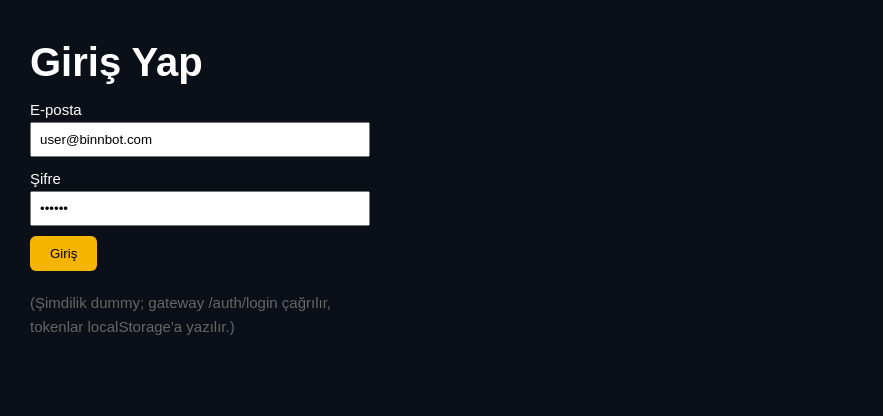
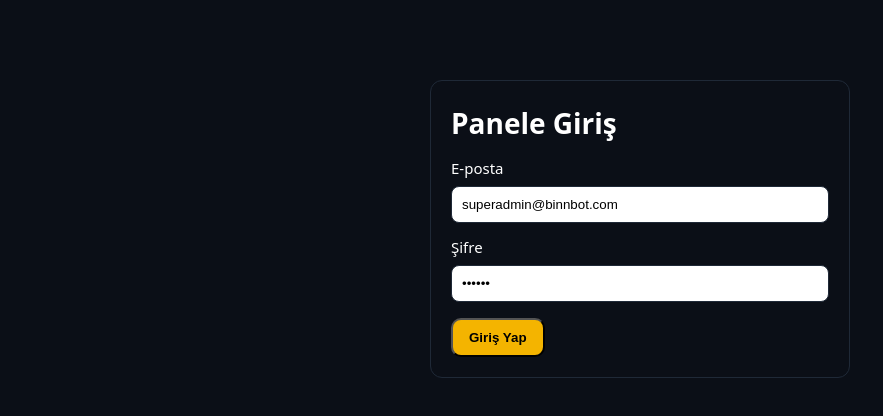
Before and after one commit to itnoyabilisim-commits/BINNBOT, a Next.js app in the folder apps/web/: page /login in a window 1280 px wide. Shown: the top 416 px of the page, without its empty margins (0-883 px from the left). Built offline with nearby package versions, Linux system fonts and the light colour scheme.

Commit message:
Update login.js

```diff
--- a/apps/web/pages/login.js
+++ b/apps/web/pages/login.js
@@ -1,64 +1,32 @@
 // apps/web/pages/login.js
-import { useState } from "react";
-
-export default function Login() {
-  const [email, setEmail] = useState("user@binnbot.com");
-  const [password, setPassword] = useState("123456");
-  const [msg, setMsg] = useState("");
-
-  async function handleLogin(e) {
+export default function Login(){
+  async function handleLogin(e){
     e.preventDefault();
-    setMsg("Giriş yapılıyor...");
-    try {
-      const r = await fetch("http://localhost:8080/auth/login", {
-        method: "POST",
-        headers: { "Content-Type": "application/json" },
-        body: JSON.stringify({ email, password })
-      });
-      if (!r.ok) throw new Error("Login başarısız");
-      const data = await r.json();
-      // tokenları sakla
-      localStorage.setItem("accessToken", data.accessToken);
-      localStorage.setItem("refreshToken", data.refreshToken);
-      setMsg("Giriş başarılı. Yönlendiriliyor...");
-      // dashboard'a git (Next.js olmadan basit yönlendirme)
-      window.location.href = "/dashboard";
-    } catch (e) {
-      setMsg("Hata: " + e.message);
+    const email = e.target.email.value || "superadmin@binnbot.com";
+    const password = e.target.password.value || "123456";
+    const r = await fetch("http://localhost:8080/auth/login",{
+      method:"POST", headers:{"Content-Type":"application/json"},
+      body:JSON.stringify({email,password})
+    });
+    const j = await r.json();
+    if(r.ok && j.accessToken){
+      localStorage.setItem("accessToken", j.accessToken);
+      localStorage.setItem("refreshToken", j.refreshToken);
+      window.location.href = "/dashboard"; // login sonrası içeri
+    }else{
+      alert("Giriş başarısız");
     }
   }
-
   return (
-    <div style={{ padding: 30, fontFamily: "sans-serif", maxWidth: 400 }}>
-      <h1>Giriş Yap</h1>
+    <div style={{maxWidth:420, margin:"80px auto", padding:20, border:"1px solid #1F2937", borderRadius:12}}>
+      <h2>Panele Giriş</h2>
       <form onSubmit={handleLogin}>
-        <div style={{ marginBottom: 10 }}>
-          <label>E-posta</label>
-          <input
-            style={{ width: "100%", padding: 8 }}
-            value={email} onChange={e => setEmail(e.target.value)}
-            type="email" required
-          />
-        </div>
-        <div style={{ marginBottom: 10 }}>
-          <label>Şifre</label>
-          <input
-            style={{ width: "100%", padding: 8 }}
-            value={password} onChange={e => setPassword(e.target.value)}
-            type="password" required
-          />
-        </div>
-        <button
-          type="submit"
-          style={{ background: "#F4B400", border: "none", padding: "10px 20px", borderRadius: 6, cursor: "pointer" }}
-        >
-          Giriş
-        </button>
+        <label>E-posta</label>
+        <input name="email" defaultValue="superadmin@binnbot.com" style={{width:"100%",padding:10,margin:"6px 0 12px",borderRadius:8,border:"1px solid #1F2937"}}/>
+        <label>Şifre</label>
+        <input type="password" name="password" defaultValue="123456" style={{width:"100%",padding:10,margin:"6px 0 16px",borderRadius:8,border:"1px solid #1F2937"}}/>
+        <button className="btn primary" type="submit">Giriş Yap</button>
       </form>
-      <p style={{ marginTop: 10 }}>{msg}</p>
-      <p style={{ marginTop: 20, color: "#666" }}>
-        (Şimdilik dummy; gateway {`/auth/login`} çağrılır, tokenlar localStorage'a yazılır.)
-      </p>
     </div>
   );
 }
```
